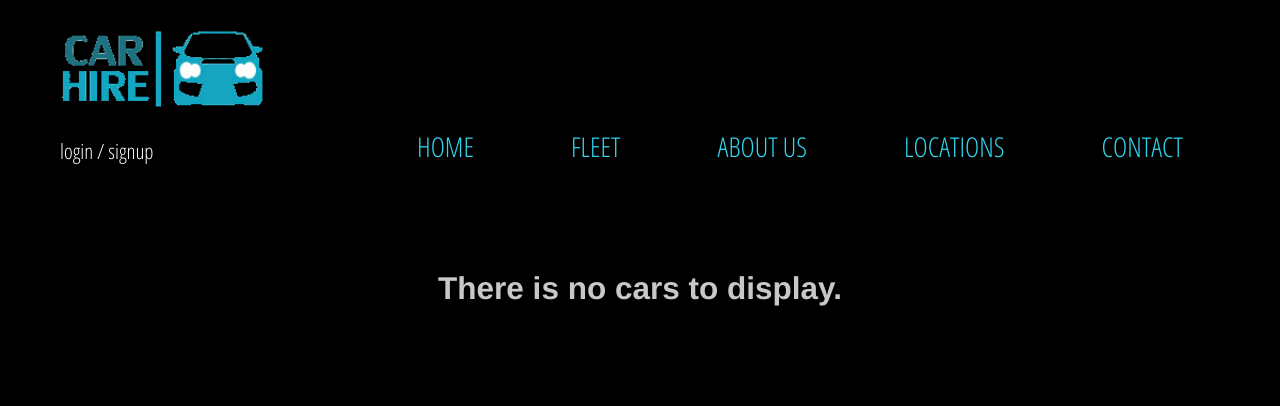
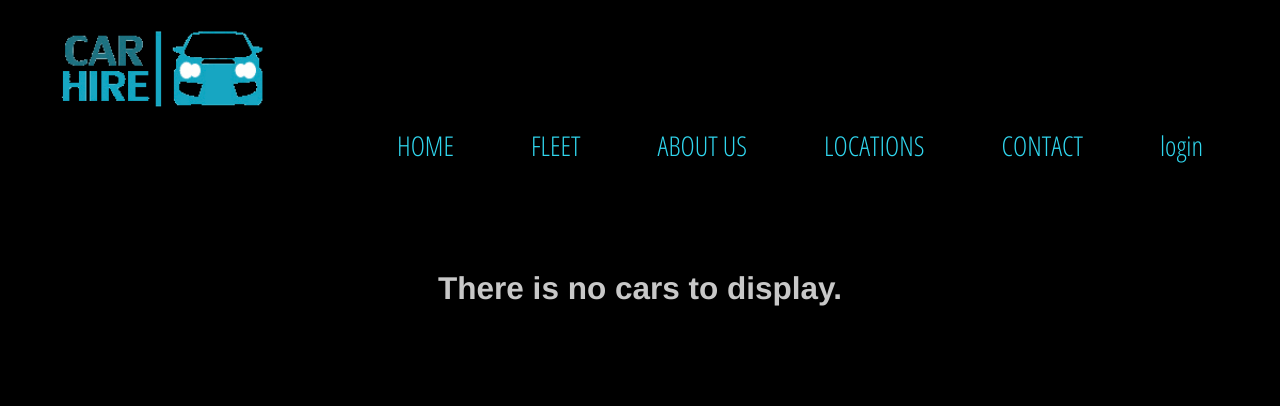
Before and after one commit to tomasz-g/car_hire_django_app, a Django app: template cars_fleet/templates/cars_fleet/all-cars.html in a window 1280 px wide. Shown: the top 406 px of the page. Run offline with Django 3.2, Linux system fonts and the light colour scheme; the template is opened without the code that fills it, so the values that code supplies are empty; some libraries are stand-ins or nearby versions.

Commit message:
Reorganize login section Fix typo Add comment

```diff
--- a/cars_fleet/templates/base_page.html
+++ b/cars_fleet/templates/base_page.html
@@ -23,15 +23,6 @@
     {% block header %}
     <header> <!-- logo and website navigation bar -->
       <img src="{% static 'images/car-hire-logo-1.png' %}" alt="company logo"/>
-      <section id="login">
-        {% if user.is_authenticated %}
-          <a href="{% url 'logout' %}">logout:<span>{{ user.get_username }}</span></a>
-        {% else %}
-          <a href="{% url 'login' %}">login</a>
-          <a href="{% url 'signup' %}"> / signup</a>
-        {% endif %}
-      </section>
-
       <nav class="top-nav" id="nav-icon">
         <a href="#" class="icon" onclick="showHideMenu()">
           <i class="material-icons">menu</i>
@@ -57,11 +48,14 @@
         <a href="#">LOCATIONS</a>
         <a href="{% url 'contact' %}">CONTACT</a>
         {% if user.is_authenticated %}
-          <a id="client-link"href="{% url 'client-cars' %}">My Cars</a>
+          <a id="client-link" href="{% url 'client-cars' %}">My Cars</a>
+          <a class="login" href="{% url 'logout' %}">logout</a>
+        {% else %}
+          <a class="login" href="{% url 'login' %}">login</a>
         {% endif %}
       </nav> <!-- end top-nav -->
     </header>
-    {% endblock %}
+    {% endblock %} <!-- end block header -->
 
     {% block main-content %}{% endblock %}
     {% block pagination %}
```
